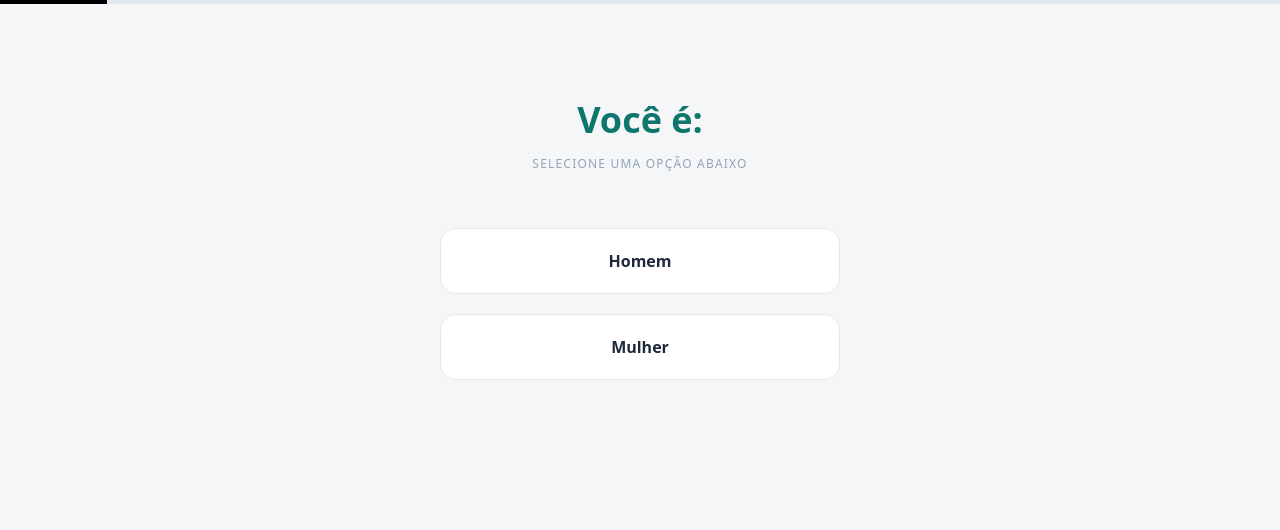
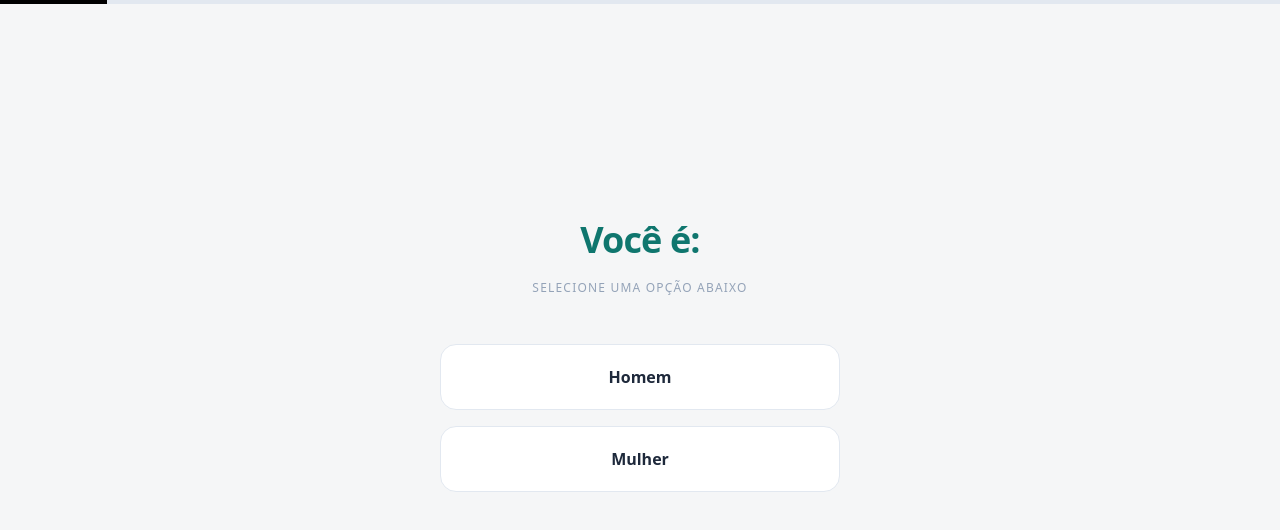
Before and after one commit to Gguga/quiz, a React (Vite) app: page / in a window 1280 px wide. Both pictures are taken after a click on the button "COMEÇAR AVALIAÇÃO GRATUITA". Shown: the top 530 px of the page. Built offline with nearby package versions, Linux system fonts and the light colour scheme.

Commit message:
Update QuizStep.tsx

```diff
--- a/QuizStep.tsx
+++ b/QuizStep.tsx
@@ -25,27 +25,35 @@ const QuizStep: React.FC<QuizStepProps> = ({
   };
 
   return (
-    <div className="min-h-[88vh] w-full max-w-xl mx-auto px-6 flex flex-col animate-fadeIn">
+    <div
+      key={question.id}
+      className="min-h-[88vh] w-full max-w-lg mx-auto px-6 flex flex-col justify-center"
+    >
 
-      <div className="mt-24">
+      <div className="animate-fadeInUp">
 
-        <div className="text-center mb-14">
-          <h2 className="text-3xl md:text-4xl font-black text-[#0f766e] leading-tight">
+        <div className="text-center mb-12">
+          <h2 className="text-3xl md:text-4xl font-extrabold text-[#0f766e] leading-tight tracking-tight">
             {question.text}
           </h2>
 
-          <p className="text-slate-400 text-xs uppercase tracking-widest mt-4">
+          <p className="text-slate-400 text-xs uppercase tracking-widest mt-5">
             Selecione uma opção abaixo
           </p>
         </div>
 
-        <div className="space-y-5">
-          {question.options.map((option) => (
+        <div className="space-y-4">
+          {question.options.map((option, index) => (
             <button
               key={option.value}
               type="button"
               onClick={() => handleOptionClick(option.value)}
-              className="w-full py-5 rounded-2xl font-bold text-base border bg-white text-slate-800 border-slate-200 transition-all duration-200 hover:border-slate-200 focus:outline-none focus:ring-0 focus:border-slate-200 active:outline-none active:ring-0"
+              style={{ animationDelay: `${index * 70}ms` }}
+              className="option-animate w-full py-5 rounded-2xl font-semibold text-base
+                         bg-white text-slate-800 border border-slate-200
+                         transition-all duration-200
+                         active:scale-[0.98]
+                         focus:outline-none"
             >
               {option.label}
             </button>
@@ -53,11 +61,11 @@ const QuizStep: React.FC<QuizStepProps> = ({
         </div>
 
         {!isFirst && (
-          <div className="mt-16 text-center">
+          <div className="mt-14 text-center">
             <button
               type="button"
               onClick={onBack}
-              className="text-slate-400 text-xs uppercase tracking-widest hover:text-slate-600 transition-colors focus:outline-none focus:ring-0"
+              className="text-slate-400 text-xs uppercase tracking-widest hover:text-slate-600 transition-colors"
             >
               ← Voltar pergunta
             </button>
```
